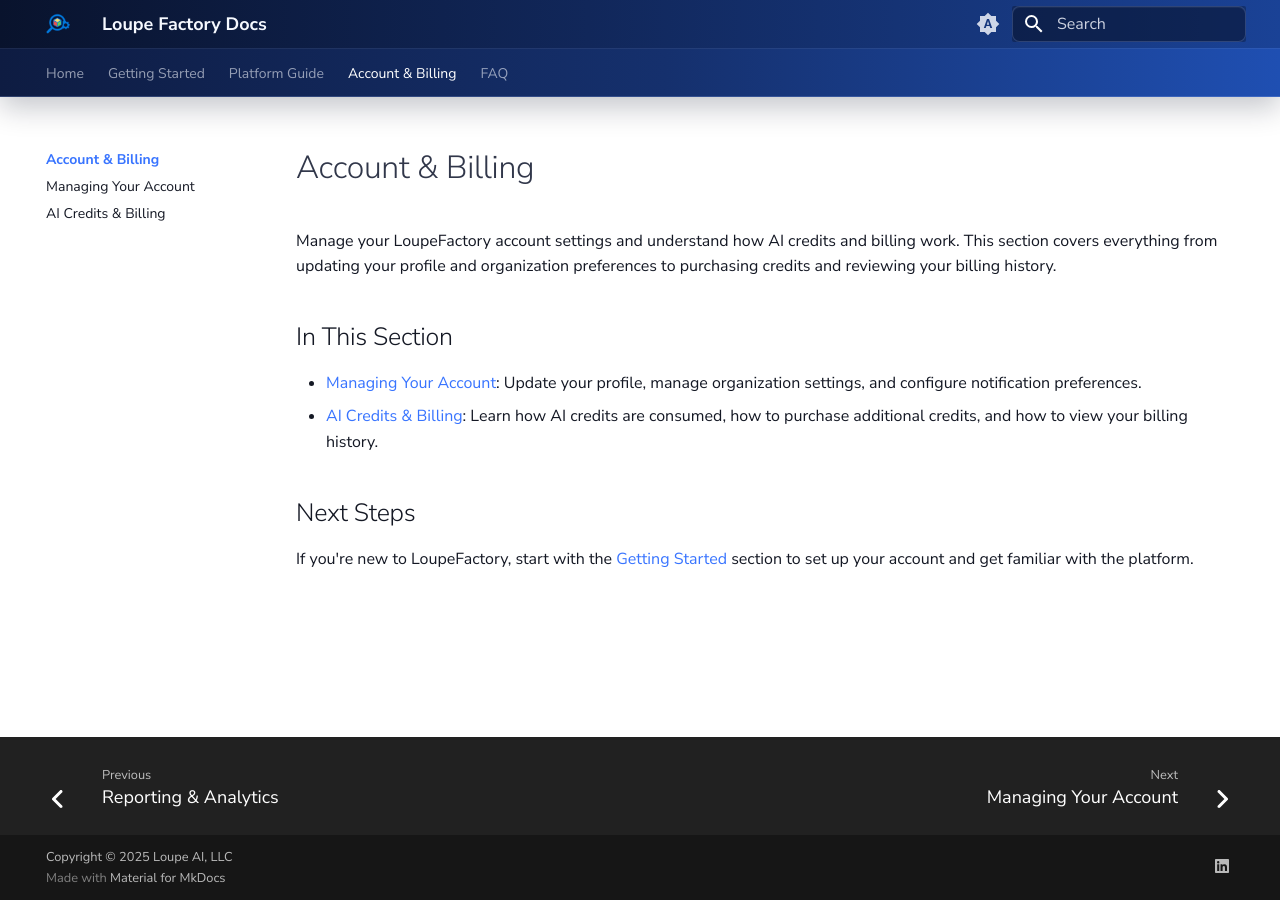
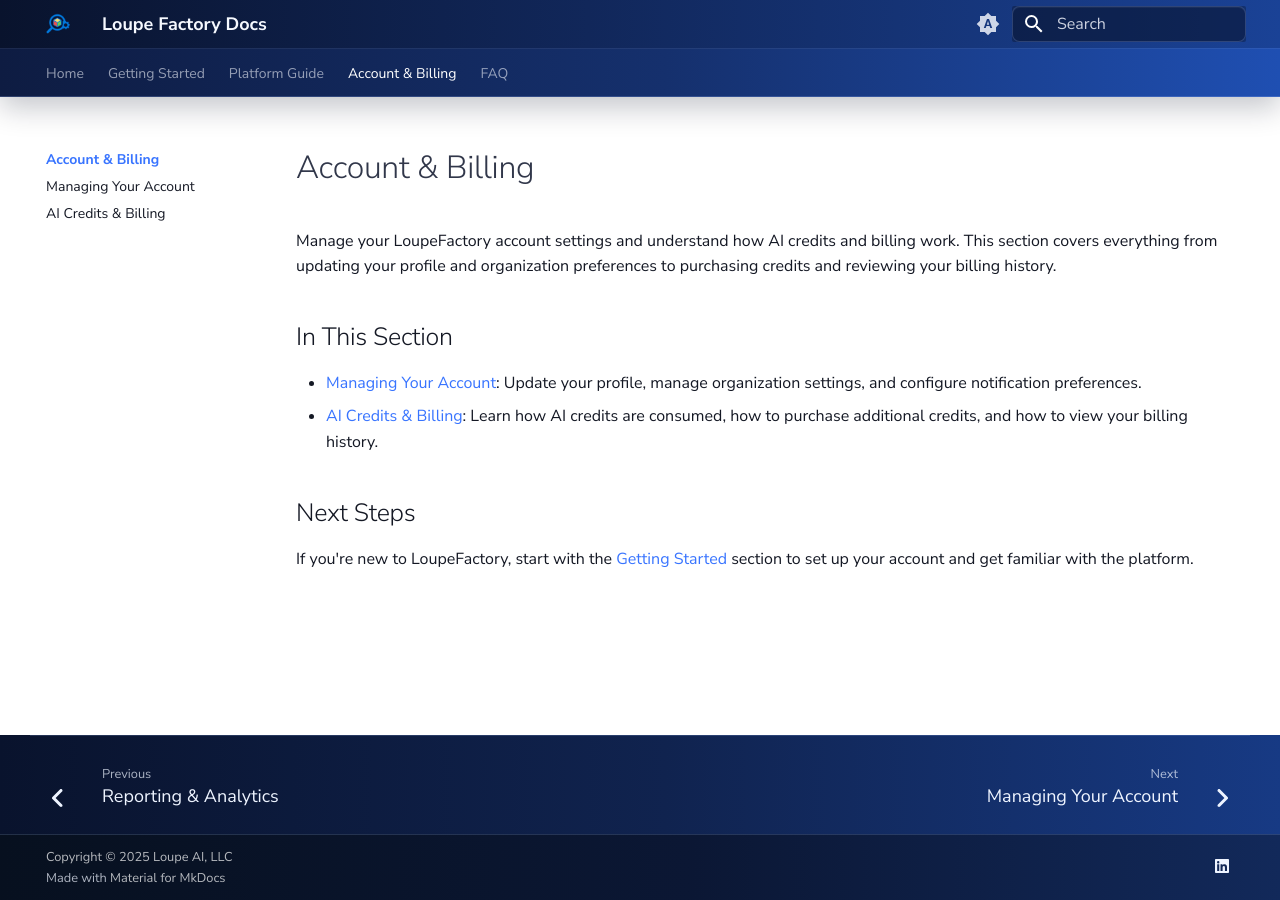
Before and after one commit to adityajain2408/loupe-factory-external-docs, an MkDocs documentation site: the page built from docs/account-billing/index.md, in a window 1280 px wide. Built offline with MkDocs 1.6.1 and Material for MkDocs 9.7.7, drawn with Linux system fonts in a browser that asks for light colours; the version menu is left out.

Commit message:
Enhance site and documentation styling: added new CSS variables for hero, footer, and site components, including gradients and shadows for improved visual appeal. Updated hero section layout and added responsive design elements for better user experience across devices.

```diff
--- a/docs/stylesheets/extra.css
+++ b/docs/stylesheets/extra.css
@@ -19,6 +19,21 @@
   --lf-header-text-muted: rgba(246, 249, 255, 0.82);
   --lf-header-border: rgba(162, 192, 255, 0.22);
   --lf-search-bg: rgba(7, 17, 42, 0.34);
+  --lf-hero-bg:
+    radial-gradient(circle at 18% 18%, rgba(134, 173, 255, 0.22) 0%, rgba(134, 173, 255, 0) 32%),
+    radial-gradient(circle at 82% 14%, rgba(72, 138, 255, 0.18) 0%, rgba(72, 138, 255, 0) 28%),
+    linear-gradient(135deg, #08142f 0%, #12306a 47%, #2a63d4 100%);
+  --lf-hero-border: rgba(147, 184, 255, 0.2);
+  --lf-hero-shadow: 0 18px 42px rgba(9, 21, 49, 0.16);
+  --lf-home-footer-bg:
+    linear-gradient(115deg, rgba(11, 24, 52, 0.04) 0%, rgba(37, 91, 197, 0.12) 100%),
+    #f5f8ff;
+  --lf-home-footer-border: rgba(52, 104, 214, 0.18);
+  --lf-site-footer-bg: linear-gradient(90deg, #09132d 0%, #10234f 52%, #173a84 100%);
+  --lf-site-footer-meta-bg: linear-gradient(90deg, #07101f 0%, #0b1734 54%, #12295a 100%);
+  --lf-site-footer-text: #eef4ff;
+  --lf-site-footer-text-muted: rgba(238, 244, 255, 0.72);
+  --lf-site-footer-border: rgba(162, 192, 255, 0.18);
 }
 
 /* ============================================================
@@ -42,6 +57,21 @@
   --lf-header-text-muted: rgba(243, 247, 255, 0.78);
   --lf-header-border: rgba(126, 162, 255, 0.2);
   --lf-search-bg: rgba(5, 10, 24, 0.5);
+  --lf-hero-bg:
+    radial-gradient(circle at 18% 18%, rgba(94, 136, 255, 0.18) 0%, rgba(94, 136, 255, 0) 34%),
+    radial-gradient(circle at 82% 14%, rgba(58, 110, 230, 0.16) 0%, rgba(58, 110, 230, 0) 30%),
+    linear-gradient(135deg, #030915 0%, #091327 48%, #15366f 100%);
+  --lf-hero-border: rgba(105, 145, 243, 0.16);
+  --lf-hero-shadow: 0 20px 48px rgba(0, 0, 0, 0.3);
+  --lf-home-footer-bg:
+    linear-gradient(115deg, rgba(72, 122, 255, 0.12) 0%, rgba(13, 28, 61, 0.62) 100%),
+    #0c1322;
+  --lf-home-footer-border: rgba(114, 154, 255, 0.18);
+  --lf-site-footer-bg: linear-gradient(90deg, #040a17 0%, #09132a 52%, #102857 100%);
+  --lf-site-footer-meta-bg: linear-gradient(90deg, #02060e 0%, #050d1c 54%, #0c1c3d 100%);
+  --lf-site-footer-text: #edf3ff;
+  --lf-site-footer-text-muted: rgba(237, 243, 255, 0.7);
+  --lf-site-footer-border: rgba(126, 162, 255, 0.16);
 }
 
 /* ============================================================
@@ -59,6 +89,21 @@
   --lf-header-text-muted: rgba(246, 249, 255, 0.82);
   --lf-header-border: rgba(162, 192, 255, 0.22);
   --lf-search-bg: rgba(7, 17, 42, 0.34);
+  --lf-hero-bg:
+    radial-gradient(circle at 18% 18%, rgba(134, 173, 255, 0.22) 0%, rgba(134, 173, 255, 0) 32%),
+    radial-gradient(circle at 82% 14%, rgba(72, 138, 255, 0.18) 0%, rgba(72, 138, 255, 0) 28%),
+    linear-gradient(135deg, #08142f 0%, #12306a 47%, #2a63d4 100%);
+  --lf-hero-border: rgba(147, 184, 255, 0.2);
+  --lf-hero-shadow: 0 18px 42px rgba(9, 21, 49, 0.16);
+  --lf-home-footer-bg:
+    linear-gradient(115deg, rgba(11, 24, 52, 0.04) 0%, rgba(37, 91, 197, 0.12) 100%),
+    #f5f8ff;
+  --lf-home-footer-border: rgba(52, 104, 214, 0.18);
+  --lf-site-footer-bg: linear-gradient(90deg, #09132d 0%, #10234f 52%, #173a84 100%);
+  --lf-site-footer-meta-bg: linear-gradient(90deg, #07101f 0%, #0b1734 54%, #12295a 100%);
+  --lf-site-footer-text: #eef4ff;
+  --lf-site-footer-text-muted: rgba(238, 244, 255, 0.72);
+  --lf-site-footer-border: rgba(162, 192, 255, 0.18);
 }
 
 /* ============================================================
@@ -109,12 +154,30 @@
    Landing page: Hero section
    ============================================================ */
 .lf-hero {
-  background: linear-gradient(135deg, var(--md-primary-fg-color--dark) 0%, var(--md-primary-fg-color) 100%);
+  background: var(--lf-hero-bg);
+  border: 1px solid var(--lf-hero-border);
+  box-shadow: var(--lf-hero-shadow);
   color: #ffffff;
+  position: relative;
+  overflow: hidden;
   padding: 5rem 2rem;
   text-align: center;
   width: 100%;
   box-sizing: border-box;
+}
+
+.lf-hero::after {
+  content: "";
+  position: absolute;
+  inset: auto -12% -24% 52%;
+  height: 15rem;
+  background: radial-gradient(circle, rgba(255, 255, 255, 0.16) 0%, rgba(255, 255, 255, 0) 66%);
+  pointer-events: none;
+}
+
+.lf-hero > * {
+  position: relative;
+  z-index: 1;
 }
 
 .lf-hero__title {
@@ -280,15 +343,11 @@
   margin: 1.75rem 0 1rem;
   padding: 1.35rem 1.5rem 1.35rem 1.25rem;
   border-radius: 0.625rem;
-  background: linear-gradient(
-    105deg,
-    var(--md-accent-fg-color--transparent) 0%,
-    color-mix(in srgb, var(--md-default-bg-color--light) 92%, var(--md-primary-fg-color) 8%) 100%
-  );
-  border: 1px solid color-mix(in srgb, var(--lf-footer-accent) 22%, transparent);
+  background: var(--lf-home-footer-bg);
+  border: 1px solid var(--lf-home-footer-border);
   border-left-width: 4px;
   border-left-color: var(--lf-footer-accent);
-  box-shadow: 0 2px 12px color-mix(in srgb, var(--md-primary-fg-color) 8%, transparent);
+  box-shadow: 0 10px 24px color-mix(in srgb, var(--md-primary-fg-color) 10%, transparent);
   position: relative;
   transition: border-color 0.2s ease, box-shadow 0.25s ease;
 }
@@ -326,14 +385,9 @@
 }
 
 [data-md-color-scheme="slate"] .lf-home-footer {
-  background: linear-gradient(
-    105deg,
-    rgba(56, 116, 255, 0.12) 0%,
-    color-mix(in srgb, var(--md-default-bg-color--light) 88%, var(--md-primary-fg-color) 12%) 100%
-  );
-  border-color: rgba(133, 169, 255, 0.22);
+  border-color: var(--lf-home-footer-border);
   border-left-color: var(--md-primary-fg-color--light);
-  box-shadow: 0 2px 16px rgba(0, 0, 0, 0.28);
+  box-shadow: 0 12px 28px rgba(0, 0, 0, 0.3);
 }
 
 [data-md-color-scheme="slate"] .lf-home-footer:hover {
@@ -353,6 +407,56 @@
 [data-md-color-scheme="slate"] .lf-home-footer__text a:hover {
   color: #ffffff;
   border-bottom-color: #ffffff;
+}
+
+/* ============================================================
+   Site footer
+   ============================================================ */
+.md-footer {
+  background: var(--lf-site-footer-bg);
+  color: var(--lf-site-footer-text);
+}
+
+.md-footer__inner {
+  border-top: 1px solid var(--lf-site-footer-border);
+}
+
+.md-footer__link,
+.md-footer__link:hover,
+.md-footer__link:focus-visible,
+.md-footer__button,
+.md-footer__title,
+.md-footer__direction,
+.md-copyright,
+.md-copyright a,
+.md-social__link,
+.md-social__link svg {
+  color: var(--lf-site-footer-text);
+}
+
+.md-footer__link {
+  transition: background-color 0.2s ease, color 0.2s ease;
+}
+
+.md-footer__link:hover,
+.md-footer__link:focus-visible {
+  background-color: rgba(255, 255, 255, 0.04);
+}
+
+.md-footer-meta {
+  background: var(--lf-site-footer-meta-bg);
+  border-top: 1px solid var(--lf-site-footer-border);
+}
+
+.md-footer-meta .md-copyright,
+.md-footer-meta .md-copyright a,
+.md-footer-meta .md-social__link {
+  color: var(--lf-site-footer-text-muted);
+}
+
+.md-footer-meta .md-copyright a:hover,
+.md-footer-meta .md-social__link:hover {
+  color: var(--lf-site-footer-text);
 }
 
 .lf-feature-grid {
```
Also changed, not shown: site/stylesheets/extra.css.
